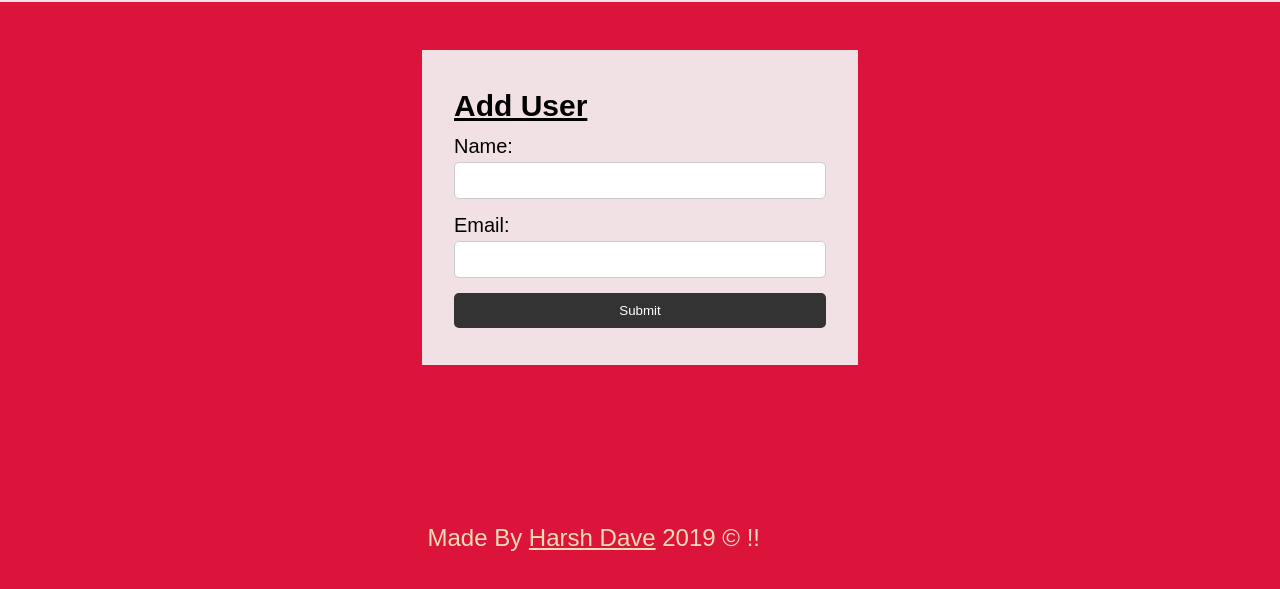
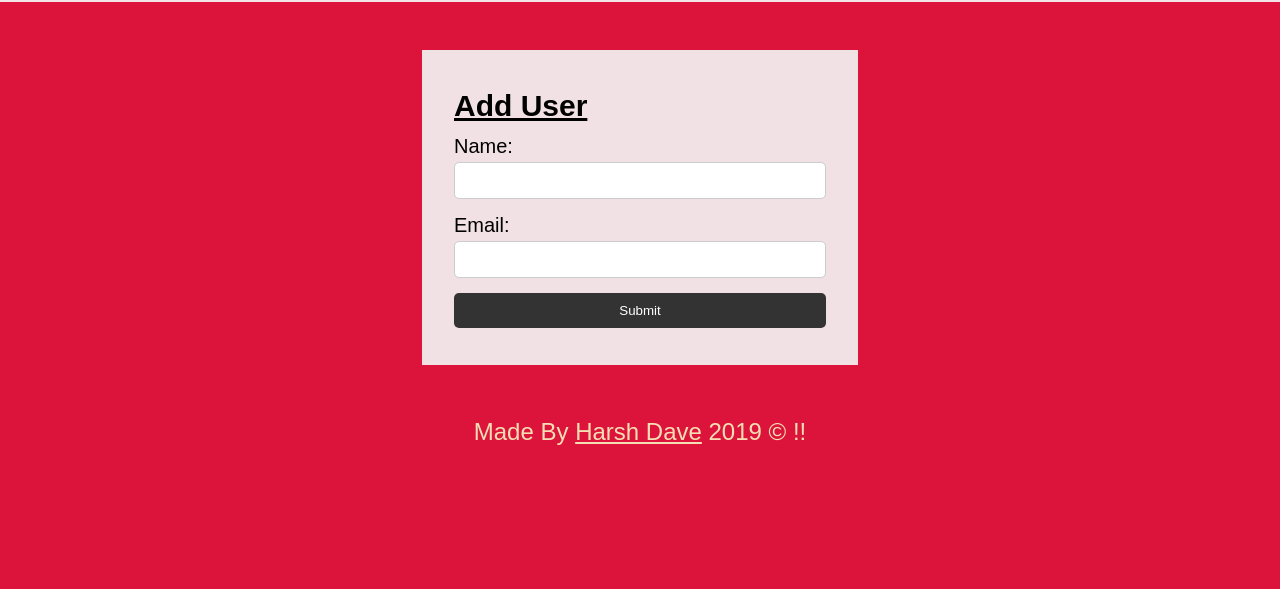
Before and after one commit to Harshdaveinc/Add-User-List, a website: page index.html in a window 1280 px wide. Shown: the part 81-670 px from the top of the page. Drawn offline with Linux system fonts and the light colour scheme.

Commit message:
update Html

```diff
--- a/index.html
+++ b/index.html
@@ -35,9 +35,7 @@
         <li class="item">Item 3</li>
       </ul> -->
     </section>
-    <footer
-      style="text-align: center; color:wheat; font-size:24px; position: absolute; top:600px; right:520px;"
-    >
+    <footer style="text-align: center; color:wheat; font-size:24px;   ">
       Made By <u>Harsh Dave</u> 2019 © !!
     </footer>
     <script src="index.js"></script>
```
